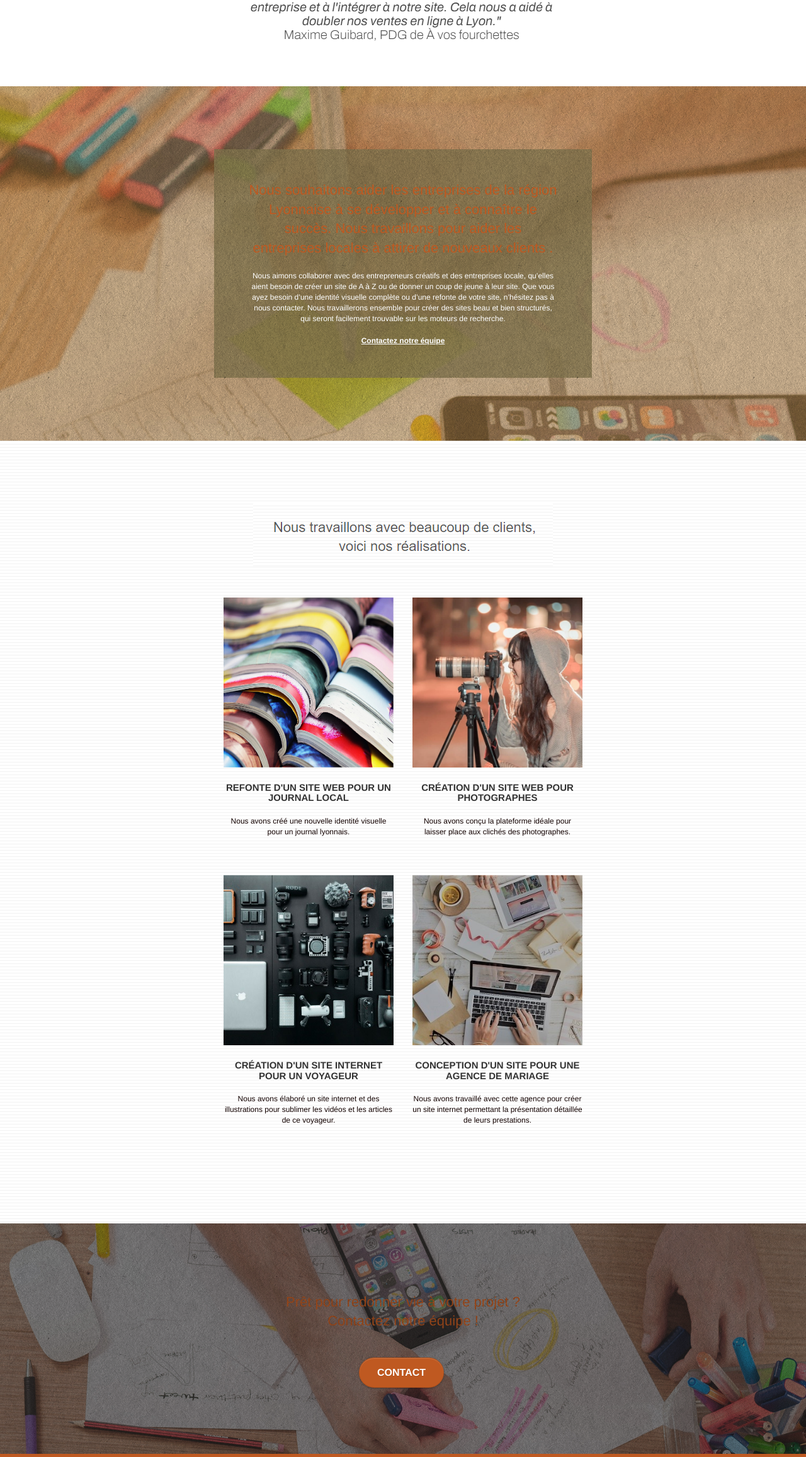
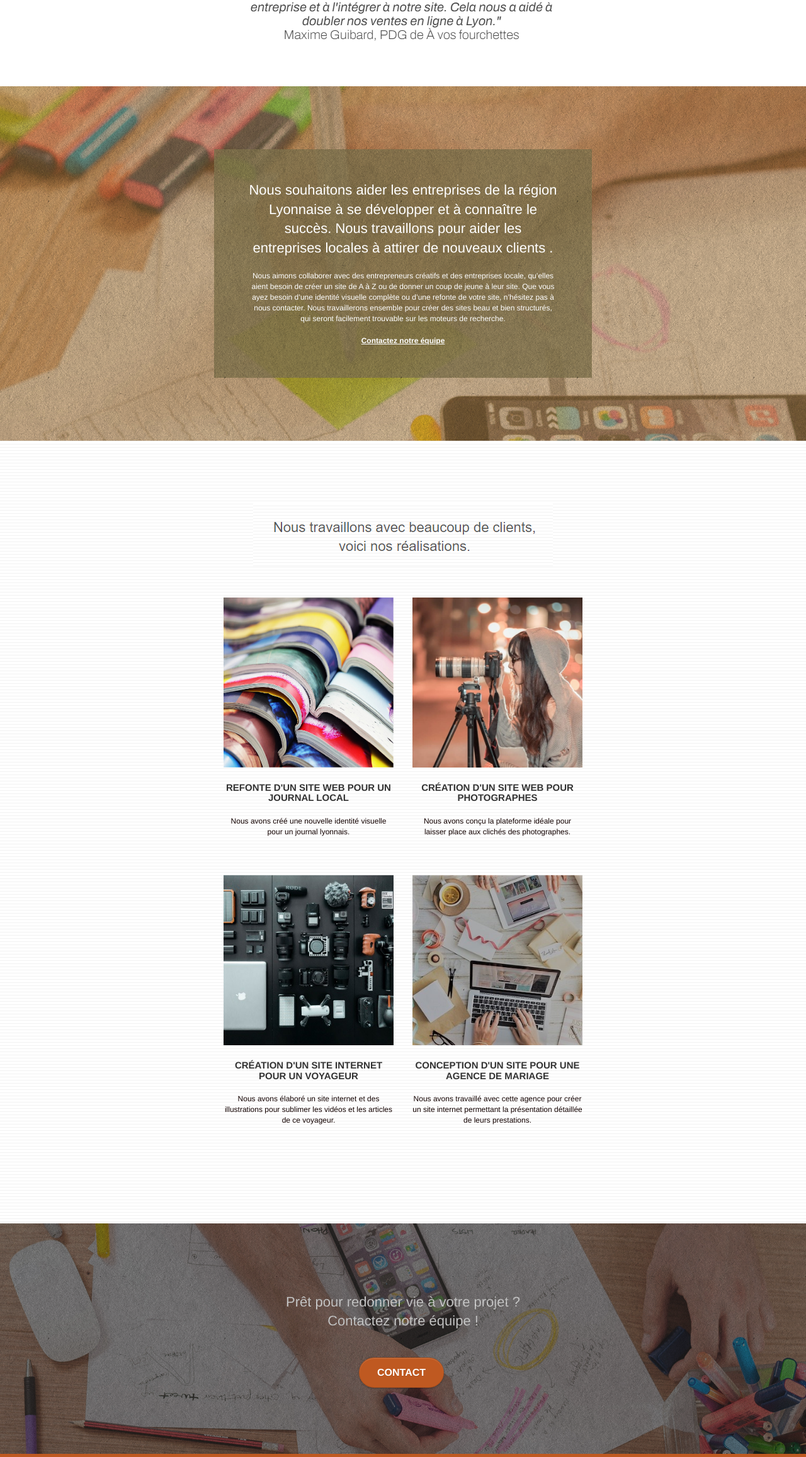
Before and after one commit to MazurJerome/projet-4, a plain HTML site: page index.html in a window 1280 px wide. Shown: the part 1044-3358 px from the top of the page at 63% size. Drawn offline with Linux system fonts and the light colour scheme.

Commit message:
correction contrast 1

```diff
--- a/index.html
+++ b/index.html
@@ -185,7 +185,7 @@
 						<div class="container bloc-lg">
 							<div class="row tight-width-whitespace black-background">
 								<div class="col-sm-12">
-									<h2 class="mg-md text-center tc-white">
+									<h2 class="mg-md text-center ltc-white">
 										Nous souhaitons aider les entreprises de la région Lyonnaise
 										à se développer et à connaître le succès. Nous travaillons
 										pour aider les entreprises locales à attirer de nouveaux
@@ -324,7 +324,7 @@
 					>
 						<div class="container bloc-lg">
 							<div class="row">
-								<h2 class="mg-md text-center tc-white">
+								<h2 class="mg-md text-center ltc-white">
 									Prêt pour redonner vie à votre projet ?<br />Contactez notre
 									équipe !
 								</h2>
```
